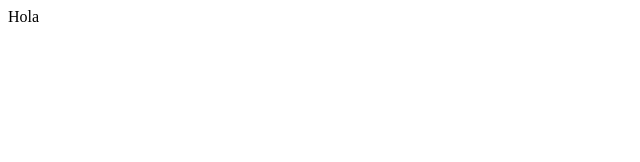
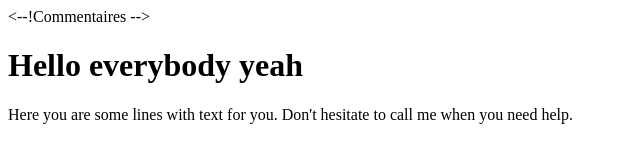
Before and after one commit to JussiCcoyllo/Learning-Environment, a plain HTML site: page index.html in a window 1280 px wide. Shown: the whole page, without its empty margins (0-640 px from the left). Drawn offline with Linux system fonts and the light colour scheme.

Commit message:
changements

```diff
--- a/index.html
+++ b/index.html
@@ -1,3 +1,16 @@
+<!DOCTYPE html> <--!Commentaires  -->
 <html>
-<p>Hola</p>
+<head>
+    <title>Jussi</title>
+    <meta charset="utf-8"/>
+    <meta name="viewport" content="width-device-width", initial-scale=1"/>
+
+
+</head>
+<body>
+<div>
+    <h1>Hello everybody yeah</h1>
+    <p>Here you are some lines with text for you. Don't hesitate to call me when you need help.</p>
+</div>
+</body>
 </html>
```
